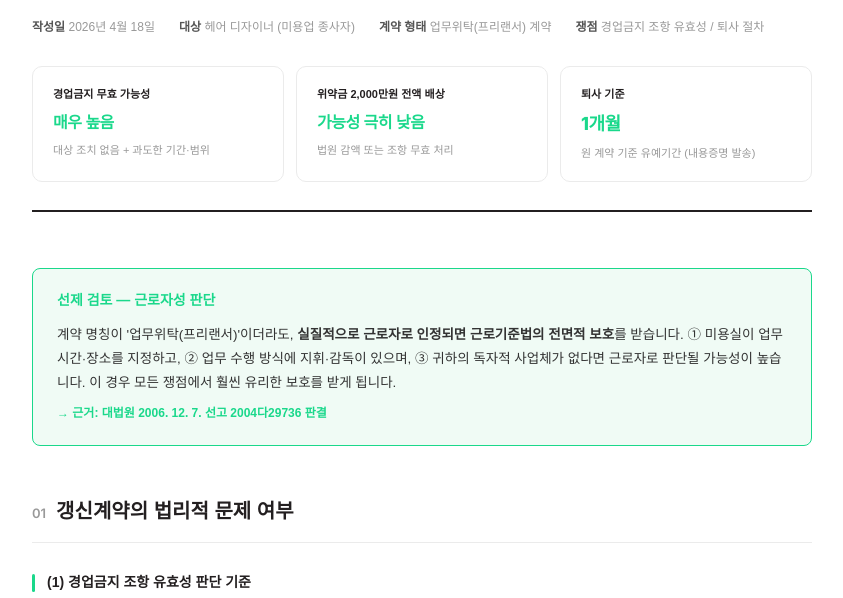
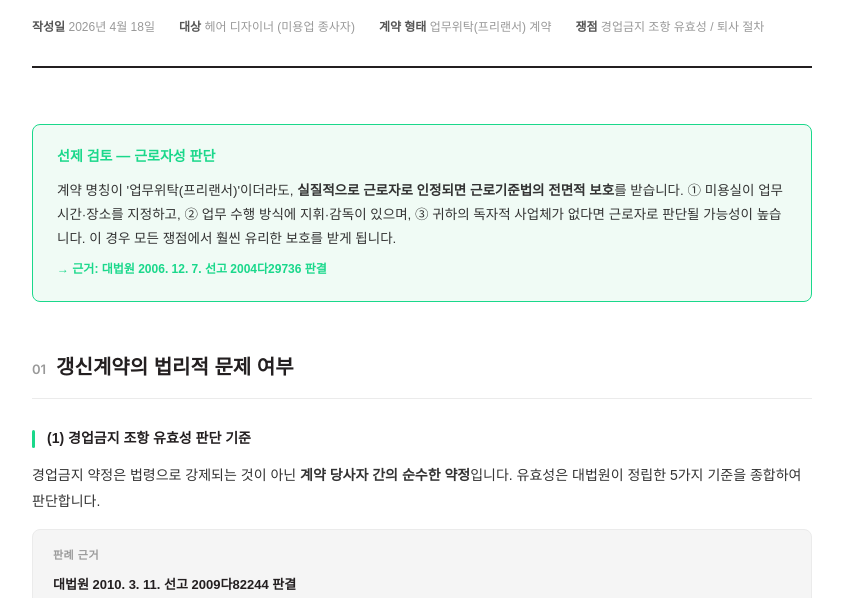
Before and after one commit to abishai-abishai/for-garam, a plain HTML site: page index.html in a window 1280 px wide. Shown: the part 160-758 px from the top of the page, without its empty margins (218-1061 px from the left). Drawn offline with Linux system fonts and the light colour scheme; a web font is replaced by a local one.

Commit message:
Remove Lukuku logo and summary cards

```diff
--- a/index.html
+++ b/index.html
@@ -470,23 +470,6 @@
     <div class="meta-item"><strong>쟁점</strong> 경업금지 조항 유효성 / 퇴사 절차</div>
   </div>
 
-  <div class="summary-cards">
-    <div class="s-card">
-      <div class="label">경업금지 무효 가능성</div>
-      <div class="value ko">매우 높음</div>
-      <div class="caption">대상 조치 없음 + 과도한 기간·범위</div>
-    </div>
-    <div class="s-card">
-      <div class="label">위약금 2,000만원 전액 배상</div>
-      <div class="value ko">가능성 극히 낮음</div>
-      <div class="caption">법원 감액 또는 조항 무효 처리</div>
-    </div>
-    <div class="s-card">
-      <div class="label">퇴사 기준</div>
-      <div class="value">1개월</div>
-      <div class="caption">원 계약 기준 유예기간 (내용증명 발송)</div>
-    </div>
-  </div>
 </div>
 
 <!-- Prerequisite -->
```
